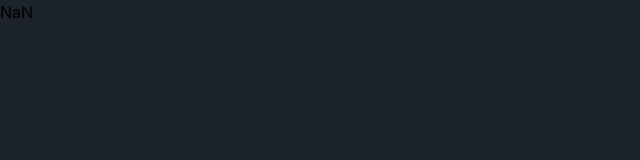
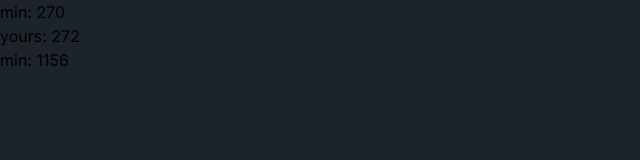
Before and after one commit to Kacper-Arendt/hackathon, a Next.js app: page /result in a window 1280 px wide. Shown: the top 160 px of the page, without its empty margins (0-640 px from the left). Built offline with nearby package versions, Linux system fonts and the light colour scheme.

Commit message:
Add calc

```diff
--- a/src/app/result/page.tsx
+++ b/src/app/result/page.tsx
@@ -1,57 +1,89 @@
 'use client'
 import React from "react";
-import {Context} from "@/app/steps/Context";
+import {Context, QuestionKey} from "@/app/steps/Context";
 
 const CO2Usage = {
     transport: {
-        bus: 0.2,
-        furka: 0.4,
-        samolot: 0.6
+        1: 0.2,
+        2: 0.4,
+        3: 0.6
     },
     outfit: {
-        new: 50,
-        existing: 0,
+        1: 50,
+        2: 0,
     },
     food: {
-        vegan: 20,
-        nonVegan: 50,
+        1: 20,
+        2: 150,
     },
     alcohol: 2, // per unit
     attractions: {
         1: 100,
-        2: 50,
-        3: 0,
+        2: 200,
+        3: 500,
     },
     hotel: {
-        1: 200,
-        2: 150,
-        3: 100,
+        1: 100,
+        2: 250,
+        3: 500,
     },
 }
 
 export default function Home() {
-    const {steps, distance } = React.useContext(Context)
-    console.log(steps,distance)
+    const {steps, distance} = React.useContext(Context)
+    console.log(steps, distance)
 
-    const calculateCO2Usage = () => {
+    const calculateCO2Usage = (values: Record<QuestionKey, string | number | boolean>) => {
         let co2Usage = 0;
         const distanceNumber = distance ? parseInt(distance.split(" ")[0]) : 0;
 
-        co2Usage += CO2Usage.transport[steps.transport as keyof typeof CO2Usage.transport] * distanceNumber;
-        co2Usage += CO2Usage.outfit[steps.outfit ? "new" : "existing"];
-        co2Usage += CO2Usage.food[steps.food ? "vegan" : "nonVegan"];
-        co2Usage += CO2Usage.alcohol * Number(steps.alcohol);
-        co2Usage += CO2Usage.attractions[steps.attractions as keyof typeof CO2Usage.attractions];
-        co2Usage += CO2Usage.hotel[steps.hotel as keyof typeof CO2Usage.hotel];
+        const transport = CO2Usage.transport[values.transport as keyof typeof CO2Usage.transport] * distanceNumber ?? 0;
+        const outfit = CO2Usage.outfit[values.outfit as keyof typeof CO2Usage.outfit] ?? 0;
+        const food = CO2Usage.food[values.food as keyof typeof CO2Usage.food]?? 0;
+        const alcohol = CO2Usage.alcohol * Number(values.alcohol)?? 0;
+        const attractions = CO2Usage.attractions[values.attractions as keyof typeof CO2Usage.attractions] ?? 0;
+        const hotel = CO2Usage.hotel[values.hotel as keyof typeof CO2Usage.hotel]?? 0;
 
-        return co2Usage
+        co2Usage = transport + outfit + food + alcohol + attractions + hotel
+
+        return {
+            co2Usage,
+            transport,
+            outfit,
+            food,
+            alcohol,
+            attractions,
+            hotel
+        }
     }
 
+    const min = calculateCO2Usage({
+        transport: 1,
+        outfit: 1,
+        food: 1,
+        alcohol: 0,
+        attractions: 1,
+        hotel: 1
+    })
+
+    const max = calculateCO2Usage({
+        transport: 3,
+        outfit: 2,
+        food: 2,
+        alcohol: 3,
+        attractions: 3,
+        hotel: 3
+    })
+
+    const yours = calculateCO2Usage(steps)
 
 
     return (
         <div>
-            {calculateCO2Usage()}
+            <p>min: {min.co2Usage}</p>
+            <p>yours: {yours.co2Usage}</p>
+            <p>min: {max.co2Usage}</p>
+
         </div>
     );
 }
--- a/src/app/steps/Context.tsx
+++ b/src/app/steps/Context.tsx
@@ -21,8 +21,8 @@ const defaultState: IContext = {
     to: null,
     steps:{
         transport: 1,
-        outfit: true,
-        food: true,
+        outfit: 1,
+        food: 1,
         alcohol: 1,
         attractions: 1,
         hotel: 1
```
